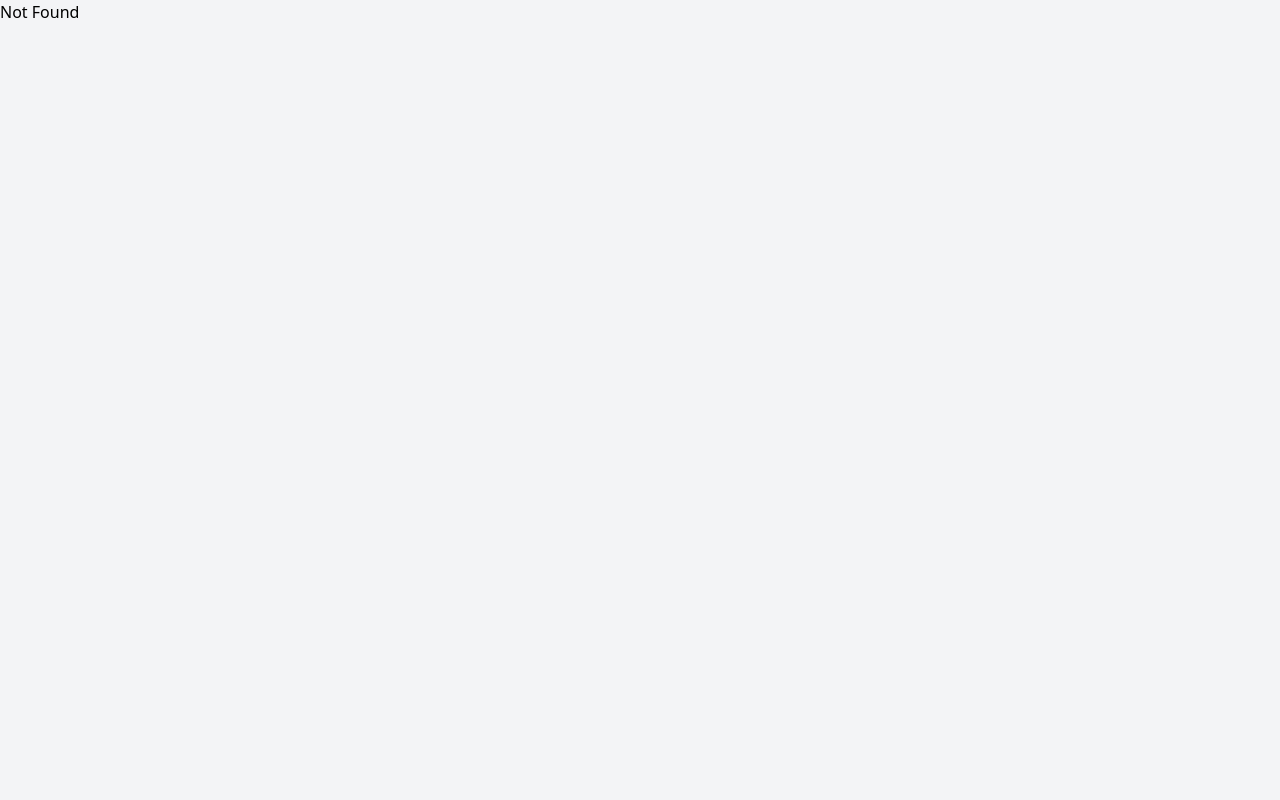
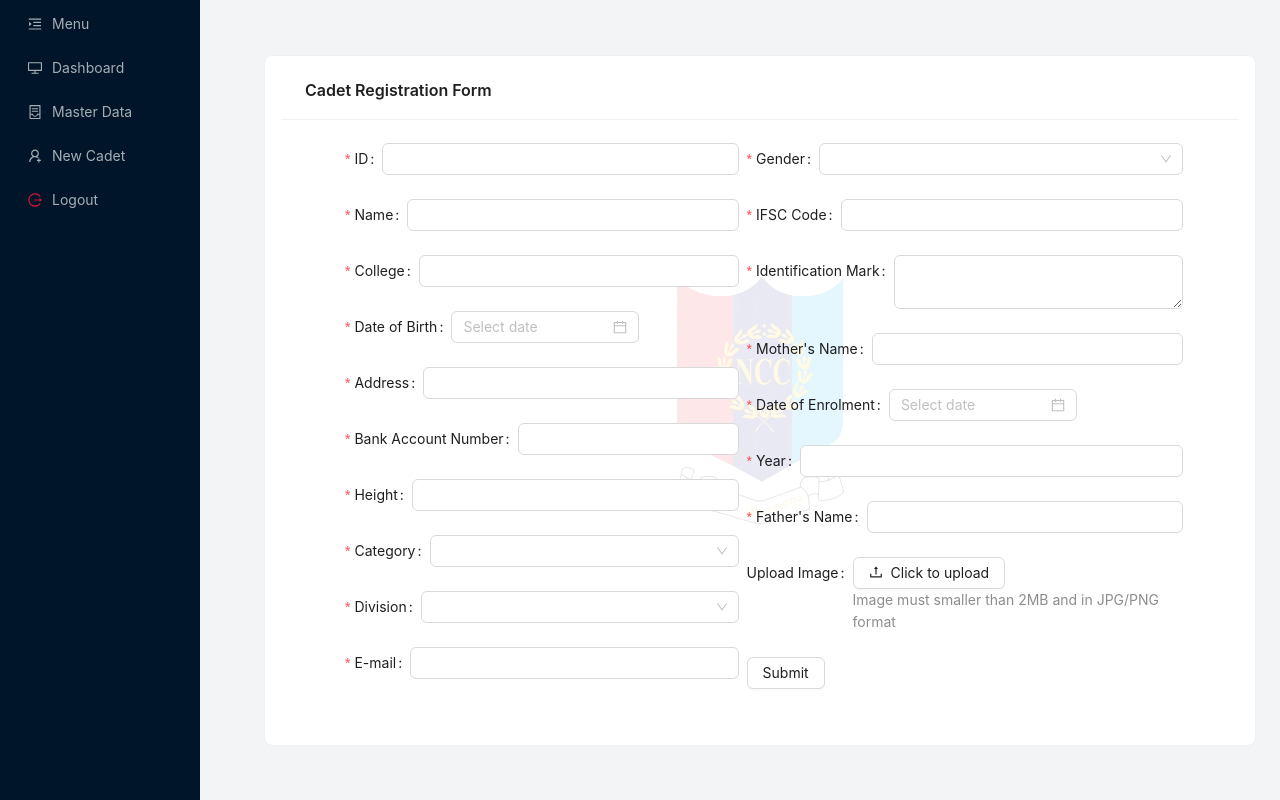
Before and after one commit to ananthu666/NCC_App, a React (Vite) app: page /edit/1 in a window 1280 px wide. Built offline with nearby package versions, Linux system fonts and the light colour scheme.

Commit message:
added cadet edit form

```diff
--- a/src/App.jsx
+++ b/src/App.jsx
@@ -6,6 +6,7 @@ import Home from "./pages/MasterData";
 import About from "./pages/About";
 import CadetReg from "./pages/CadetReg";
 import DashBoard from "./pages/DashBoard";
+import CadetInfo from "./pages/CadetInfo";
 
 function App() {
   const [isLoading, setIsLoading] = useState(true);
@@ -45,11 +46,12 @@ function App() {
           </HashRouter> */}
           <BrowserRouter>
             <Routes>
-              <Route path="/" element={<Login />} />
+              <Route exact path="/" element={<Login />} />
               <Route path="/dashboard" element={<DashBoard />} />
               <Route path="/masterdata" element={<Home />} />
               <Route path="/about" element={<About />} />
               <Route path="/addcadet" element={<CadetReg />} />
+              <Route path="/edit/:id" element={<CadetInfo />} />
               <Route path="*" element={<h1>Not Found</h1>} />
             </Routes>
           </BrowserRouter>
--- a/src/components/CadetForm..jsx
+++ b/src/components/CadetForm.jsx
@@ -14,7 +14,7 @@ import { UploadOutlined } from "@ant-design/icons";
 
 const { Option } = Select;
 
-const CadetForm = () => {
+const CadetForm = ({ data = {} }) => {
   const [form] = Form.useForm();
 
   // Function to handle form submission
@@ -54,6 +54,7 @@ const CadetForm = () => {
         name="register"
         onFinish={onFinish}
         scrollToFirstError
+        // initialValues={data}
         className="flex px-8 gap-2 justify-around"
       >
         <div className="bg_logo">
@@ -66,11 +67,11 @@ const CadetForm = () => {
         </div>
         <Col>
           <Form.Item name="id" label="ID" rules={[{ required: true }]}>
-            <Input />
+            <Input defaultValue={data.id} />
           </Form.Item>
 
           <Form.Item name="name" label="Name" rules={[{ required: true }]}>
-            <Input />
+            <Input defaultValue={data.name} />
           </Form.Item>
 
           <Form.Item
@@ -78,7 +79,7 @@ const CadetForm = () => {
             label="College"
             rules={[{ required: true }]}
           >
-            <Input />
+            <Input defaultValue={data.college} />
           </Form.Item>
 
           <Form.Item
@@ -86,7 +87,10 @@ const CadetForm = () => {
             label="Date of Birth"
             rules={[{ required: true }]}
           >
-            <DatePicker />
+            <DatePicker
+            // defaultValue={new Date(data.dateOfBirth)}
+            // format={"DD/MM/YYYY"}
+            />
           </Form.Item>
 
           <Form.Item
@@ -218,7 +222,7 @@ const CadetForm = () => {
           </Form.Item>
 
           <Form.Item>
-            <Button htmlType="submit">Register</Button>
+            <Button htmlType="submit">Submit</Button>
           </Form.Item>
         </Col>
       </Form>
--- a/src/components/Table.jsx
+++ b/src/components/Table.jsx
@@ -2,6 +2,7 @@ import React from "react";
 import { Button, Flex, Table, Input, Select, Popconfirm } from "antd";
 import { useState, useEffect } from "react";
 import { DeleteFilled } from "@ant-design/icons";
+import { Navigate, useNavigate } from "react-router-dom";
 
 function Tablegrid({ data, loading }) {
   const [searchText, setSearchText] = useState("");
@@ -9,6 +10,14 @@ function Tablegrid({ data, loading }) {
   const [selectedCollege, setSelectedCollege] = useState([]);
   const [selectedRank, setSelectedRank] = useState([]);
   const [filteredData, setFilteredData] = useState(data);
+  const navigate = useNavigate();
+
+  const handleEdit = (cadet) => {
+    console.log("Edit", cadet);
+    navigate(`/edit/${cadet.id}`, {
+      state: { cadet },
+    }); // Redirect to the edit page
+  };
 
   const { Search } = Input;
 
@@ -249,7 +258,18 @@ function Tablegrid({ data, loading }) {
       width: 150,
       render: (_, record) => (
         <Flex justify="center" gap={"middle"}>
-          <Button className="bg-blue-600 text-white">Edit</Button>
+          <Popconfirm
+            title="Edit?"
+            onConfirm={() => handleEdit(record)}
+            okButtonProps={{
+              style: {
+                backgroundColor: "blue",
+                color: "white",
+              },
+            }}
+          >
+            <Button>Edit</Button>
+          </Popconfirm>
           <Popconfirm
             title="Sure to delete?"
             onConfirm={() => handleDelete(record.id)}
--- /dev/null
+++ b/src/pages/CadetInfo.jsx
@@ -0,0 +1,23 @@
+import React, { useEffect } from "react";
+import { useLocation } from "react-router";
+import SideBar from "../components/SideBar";
+import CadetForm from "../components/CadetForm";
+
+const CadetInfo = () => {
+  const location = useLocation();
+  const { cadet } = location.state || {};
+  useEffect(() => {
+    alert("CadetInfo", console.log(cadet));
+  }, [cadet]);
+
+  return (
+    <div className="flex gap-10">
+      <SideBar className="" />
+      <div className="flex flex-1 justify-center items-center">
+        <CadetForm data={cadet} />
+      </div>
+    </div>
+  );
+};
+
+export default CadetInfo;
--- a/src/pages/CadetReg.jsx
+++ b/src/pages/CadetReg.jsx
@@ -1,6 +1,6 @@
 import React from "react";
 import SideBar from "../components/SideBar";
-import CadetForm from "../components/CadetForm.";
+import CadetForm from "../components/CadetForm";
 
 const CadetReg = () => {
   return (
```
